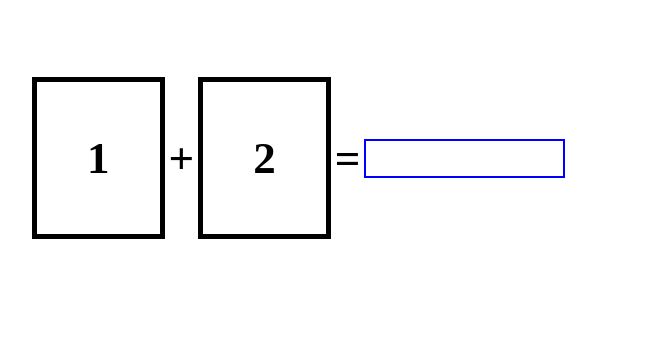
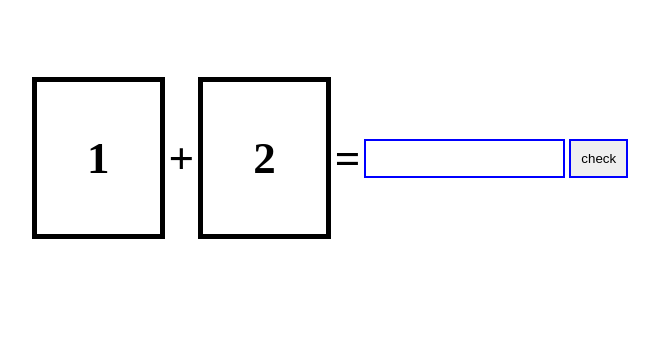
Before and after one commit to scampcoder/addition-game, a plain HTML site: page index.html in a window 1280 px wide. Shown: the whole page, without its empty margins (236-895 px from the left). Drawn offline with Linux system fonts and the light colour scheme.

Commit message:
Add button

```diff
--- a/index.html
+++ b/index.html
@@ -26,6 +26,9 @@
           <td>
             <input type="text"></input>
           </td>
+          <td>
+            <input id="btn" type="button" value="check"></input>
+          </td>
         </tr>
       </table>
     </div>
```
